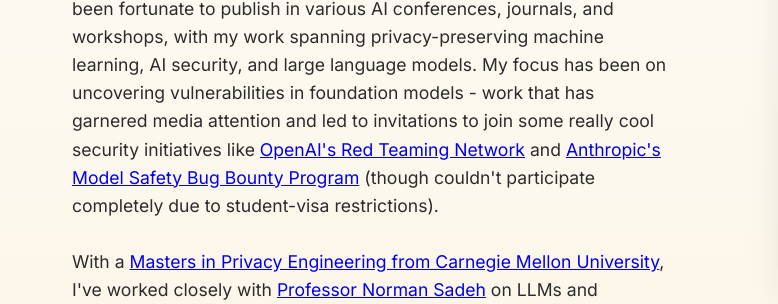
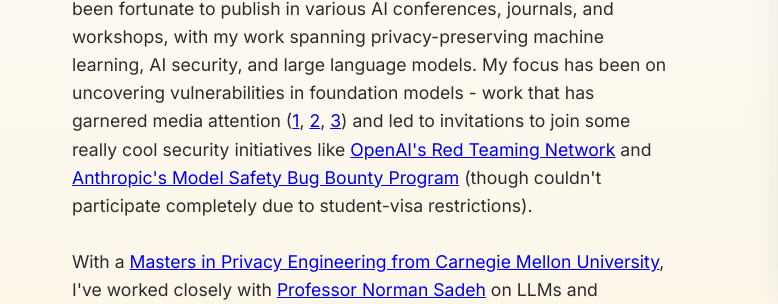
Before and after one commit to AmanPriyanshu/amanpriyanshu.github.io, a plain HTML site: page index.html in a window 1280 px wide. Shown: the part 488-792 px from the top of the page, 0-778 px from the left. Drawn offline with Linux system fonts and the light colour scheme; some icons are missing.

Commit message:
linked across bios

```diff
--- a/index.html
+++ b/index.html
@@ -694,7 +694,7 @@
           <p id="bioParagraph">
             Hi, I'm Aman!
             <br><br>
-            I'm an AI Researcher at <a href="https://www.cisco.com">Cisco</a> specializing in AI safety, security, and privacy leakages in AI systems. In my brief time as a researcher, I've been fortunate to publish in various AI conferences, journals, and workshops, with my work spanning privacy-preserving machine learning, AI security, and large language models. My focus has been on uncovering vulnerabilities in foundation models - work that has garnered media attention and led to invitations to join some really cool security initiatives like <a href="https://drive.google.com/file/d/1V7x-jaOLKZyGTJNAYCH9tIwi5-zLybJJ/view?usp=sharing">OpenAI's Red Teaming Network</a> and <a href="https://drive.google.com/file/d/1RrJK3BEZaVdvIO30q7aFIJ6z0KpyqmDu/view?usp=sharing">Anthropic's Model Safety Bug Bounty Program</a> (though couldn't participate completely due to student-visa restrictions).
+            I'm an AI Researcher at <a href="https://www.cisco.com">Cisco</a> specializing in AI safety, security, and privacy leakages in AI systems. In my brief time as a researcher, I've been fortunate to publish in various AI conferences, journals, and workshops, with my work spanning privacy-preserving machine learning, AI security, and large language models. My focus has been on uncovering vulnerabilities in foundation models - work that has garnered media attention (<a href="https://www.scmagazine.com/news/metas-promptguard-model-bypassed-by-simple-jailbreak-researchers-say">1</a>, <a href="https://www.theregister.com/2024/07/29/meta_ai_safety/">2</a>, <a href="https://www.newsbytesapp.com/news/science/meta-s-latest-ai-safety-model-is-not-foolproof/story">3</a>) and led to invitations to join some really cool security initiatives like <a href="https://drive.google.com/file/d/1V7x-jaOLKZyGTJNAYCH9tIwi5-zLybJJ/view?usp=sharing">OpenAI's Red Teaming Network</a> and <a href="https://drive.google.com/file/d/1RrJK3BEZaVdvIO30q7aFIJ6z0KpyqmDu/view?usp=sharing">Anthropic's Model Safety Bug Bounty Program</a> (though couldn't participate completely due to student-visa restrictions).
             <br><br>
             With a <a href="https://privacy.cs.cmu.edu">Masters in Privacy Engineering from Carnegie Mellon University</a>, I've worked closely with <a href="https://s3d.cmu.edu/people/core-faculty/sadeh-norman.html">Professor Norman Sadeh</a> on LLMs and cybersecurity research, while also collaborating externally with <a href="https://www.rit.edu/directory/axkvse-ashique-khudabukhsh">Professor Ashique KhudaBukhsh</a> (RIT) on exploring LLM political polarization and jailbreak-assisted toxic rabbit hole evaluations. My contributions to privacy-preserving machine learning and AI safety have been recognized through the <a href="https://aaai-uc.github.io/2023_scholars.html#aman-priyanshu">AAAI Undergraduate Consortium Scholar</a> and <a href="https://drive.google.com/file/d/1bfD2JT5ApZjmMpVEpGj5K7FtKYl7rGiz/view?usp=sharing">MITACS Research Scholar</a> awards, further fueling my passion for bridging the gap between theoretical vulnerabilities and real-world implications.
           </p>
@@ -1191,42 +1191,24 @@
     const firstPersonFull = `
       Hi, I'm Aman!
       <br><br>
-      I'm an AI Researcher at <a href="https://www.cisco.com">Cisco</a> specializing in AI safety, security, and privacy leakages in AI systems. In my brief time as a researcher, I've been fortunate to publish in various AI conferences, journals, and workshops, with my work spanning privacy-preserving machine learning, AI security, and large language models. My focus has been on uncovering vulnerabilities in foundation models - work that has garnered media attention and led to invitations to join some really cool security initiatives like <a href="https://drive.google.com/file/d/1V7x-jaOLKZyGTJNAYCH9tIwi5-zLybJJ/view?usp=sharing">OpenAI's Red Teaming Network</a> and <a href="https://drive.google.com/file/d/1RrJK3BEZaVdvIO30q7aFIJ6z0KpyqmDu/view?usp=sharing">Anthropic's Model Safety Bug Bounty Program</a> (though couldn't participate completely due to student-visa restrictions).
+      I'm an AI Researcher at <a href="https://www.cisco.com">Cisco</a> specializing in AI safety, security, and privacy leakages in AI systems. In my brief time as a researcher, I've been fortunate to publish in various AI conferences, journals, and workshops, with my work spanning privacy-preserving machine learning, AI security, and large language models. My focus has been on uncovering vulnerabilities in foundation models - work that has garnered media attention (<a href="https://www.scmagazine.com/news/metas-promptguard-model-bypassed-by-simple-jailbreak-researchers-say">1</a>, <a href="https://www.theregister.com/2024/07/29/meta_ai_safety/">2</a>, <a href="https://www.newsbytesapp.com/news/science/meta-s-latest-ai-safety-model-is-not-foolproof/story">3</a>) and led to invitations to join some really cool security initiatives like <a href="https://drive.google.com/file/d/1V7x-jaOLKZyGTJNAYCH9tIwi5-zLybJJ/view?usp=sharing">OpenAI's Red Teaming Network</a> and <a href="https://drive.google.com/file/d/1RrJK3BEZaVdvIO30q7aFIJ6z0KpyqmDu/view?usp=sharing">Anthropic's Model Safety Bug Bounty Program</a> (though couldn't participate completely due to student-visa restrictions).
       <br><br>
       With a <a href="https://privacy.cs.cmu.edu">Masters in Privacy Engineering from Carnegie Mellon University</a>, I've worked closely with <a href="https://s3d.cmu.edu/people/core-faculty/sadeh-norman.html">Professor Norman Sadeh</a> on LLMs and cybersecurity research, while also collaborating externally with <a href="https://www.rit.edu/directory/axkvse-ashique-khudabukhsh">Professor Ashique KhudaBukhsh</a> (RIT) on exploring LLM political polarization and jailbreak-assisted toxic rabbit hole evaluations. My contributions to privacy-preserving machine learning and AI safety have been recognized through the <a href="https://aaai-uc.github.io/2023_scholars.html#aman-priyanshu">AAAI Undergraduate Consortium Scholar</a> and <a href="https://drive.google.com/file/d/1bfD2JT5ApZjmMpVEpGj5K7FtKYl7rGiz/view?usp=sharing">MITACS Research Scholar</a> awards, further fueling my passion for bridging the gap between theoretical vulnerabilities and real-world implications.
     `;
 
     const firstPersonShort = `
-      Hi, I'm Aman, an AI Researcher at Cisco focusing on AI safety & privacy.
-      I've published on vulnerabilities in foundation models, privacy-preserving ML,
-      and LLM security. I've a Masters from CMU and collaborations at RIT,
-      my work has garnered media attention and top research awards.
+       Hi, I'm Aman! I'm an AI Researcher at <a href="https://www.cisco.com">Cisco</a> focusing on AI safety & privacy. With a <a href="https://privacy.cs.cmu.edu">Masters from CMU</a>, my research explores <a href="https://www.scmagazine.com/news/metas-promptguard-model-bypassed-by-simple-jailbreak-researchers-say">vulnerabilities in foundation models</a>, privacy-preserving ML, and LLM security. My work has led to invitations to join <a href="https://drive.google.com/file/d/1V7x-jaOLKZyGTJNAYCH9tIwi5-zLybJJ/view?usp=sharing">OpenAI's Red Teaming Network</a> and earned recognition through the <a href="https://aaai-uc.github.io/2023_scholars.html#aman-priyanshu">AAAI Undergraduate Consortium Scholar</a> award.
     `;
 
     const thirdPersonFull = `
-      Aman Priyanshu is an AI Researcher at Cisco, specializing in AI safety,
-      security, and privacy leakages in AI systems. In his early career, he has
-      published in various AI conferences, journals, and workshops—focusing on
-      privacy-preserving machine learning, AI security, and large language models.
-      His work uncovering vulnerabilities in foundation models has earned media
-      attention and invitations to join notable security initiatives like OpenAI's
-      Red Teaming Network and Anthropic's Model Safety Bug Bounty Program.
+      Aman Priyanshu is an AI Researcher at <a href="https://www.cisco.com">Cisco</a>, specializing in AI safety, security, and privacy leakages in AI systems. In his brief time as a researcher, he has published in various AI conferences, journals, and workshops—focusing on privacy-preserving machine learning, AI security, and large language models. His work uncovering vulnerabilities in foundation models has earned media attention (<a href="https://www.scmagazine.com/news/metas-promptguard-model-bypassed-by-simple-jailbreak-researchers-say">1</a>, <a href="https://www.theregister.com/2024/07/29/meta_ai_safety/">2</a>, <a href="https://www.newsbytesapp.com/news/science/meta-s-latest-ai-safety-model-is-not-foolproof/story">3</a>) and invitations to join notable security initiatives like <a href="https://drive.google.com/file/d/1V7x-jaOLKZyGTJNAYCH9tIwi5-zLybJJ/view?usp=sharing">OpenAI's Red Teaming Network</a> and <a href="https://drive.google.com/file/d/1RrJK3BEZaVdvIO30q7aFIJ6z0KpyqmDu/view?usp=sharing">Anthropic's Model Safety Bug Bounty Program</a>.
       <br><br>
-      Having completed his Masters in Privacy Engineering from Carnegie Mellon
-      University under Professor Norman Sadeh, Aman also collaborates with RIT's
-      Professor Ashique KhudaBukush to explore LLM political polarization and
-      jailbreak-induced toxic rabbit holes. Recognized by awards including AAAI
-      Undergraduate Consortium Scholar and MITACS Research Scholar, Aman remains
-      committed to bridging the gap between theoretical vulnerabilities and
-      real-world impact in AI safety.
+      Having completed his <a href="https://privacy.cs.cmu.edu">Masters in Privacy Engineering from Carnegie Mellon University</a> under <a href="https://s3d.cmu.edu/people/core-faculty/sadeh-norman.html">Professor Norman Sadeh</a>, Aman also collaborates with <a href="https://www.rit.edu/directory/axkvse-ashique-khudabukhsh">Professor Ashique KhudaBukhsh</a> at RIT to explore LLM political polarization and jailbreak-induced toxic rabbit holes. His contributions have been recognized through the <a href="https://aaai-uc.github.io/2023_scholars.html#aman-priyanshu">AAAI Undergraduate Consortium Scholar</a> and <a href="https://drive.google.com/file/d/1bfD2JT5ApZjmMpVEpGj5K7FtKYl7rGiz/view?usp=sharing">MITACS Research Scholar</a> awards, demonstrating his commitment to bridging theoretical vulnerabilities and real-world impact in AI safety.
     `;
 
     const thirdPersonShort = `
-      Aman Priyanshu is an AI Researcher at Cisco focused on AI safety & privacy.
-      He has published on foundation-model vulnerabilities, privacy-preserving ML,
-      and LLM security. With a Master's from CMU and collaborations at RIT,
-      his work draws media attention and top accolades in AI research.
-    `;
+     Aman Priyanshu is an AI Researcher at <a href="https://www.cisco.com">Cisco</a> focused on AI safety & privacy. With a <a href="https://privacy.cs.cmu.edu">Masters from CMU</a>, his research on foundation model vulnerabilities and LLM security has <a href="https://www.scmagazine.com/news/metas-promptguard-model-bypassed-by-simple-jailbreak-researchers-say">attracted media coverage</a> and led to invitations to <a href="https://drive.google.com/file/d/1V7x-jaOLKZyGTJNAYCH9tIwi5-zLybJJ/view?usp=sharing">OpenAI's Red Teaming Network</a>. His work has earned recognition through the <a href="https://aaai-uc.github.io/2023_scholars.html#aman-priyanshu">AAAI Undergraduate Consortium Scholar</a> award.
+   `;
 
     let isThirdPerson = false;
     let isShort = false;
```
